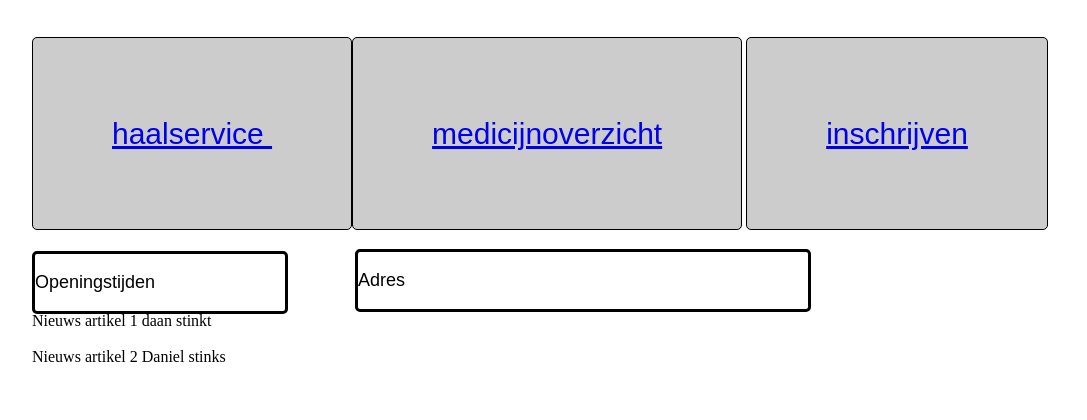
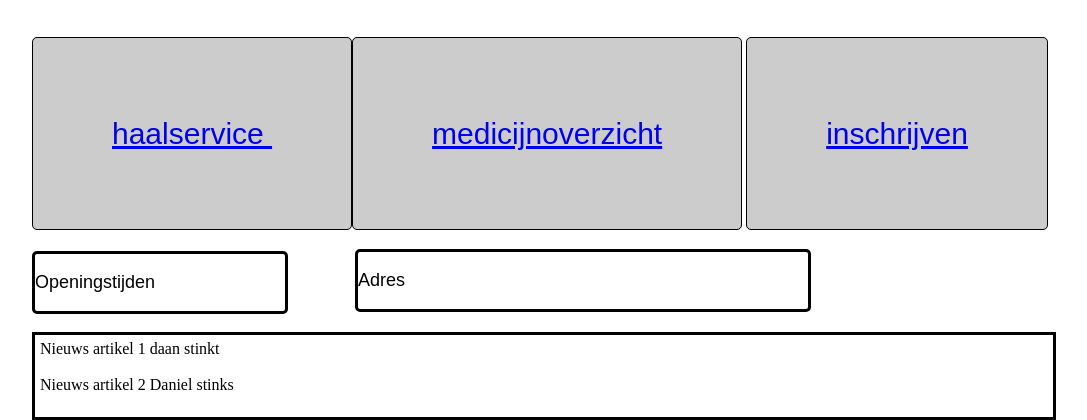
Before and after one commit to Daan7777/apotheeker-website, a PHP site: page / in a window 1280 px wide. Shown: the part 595-1015 px from the top of the page, without its empty margins (96-1183 px from the left). Before the commit the page ends 957 px from the top, so only its background shows below. Run offline with PHP 8.4, Linux system fonts and the light colour scheme; data comes from the database, SQL or seed files in the repository.

Commit message:
home pagina af

```diff
--- a/index.php
+++ b/index.php
@@ -42,9 +42,7 @@
       <div class="adres">
         <p>Adres</p>
       </div>
-</body>
-</html>
-
+      <div class="newslist">
       <?php
     include("includes/databaselink.php");
     $sql = "SELECT * from news";
@@ -58,10 +56,10 @@
     } else {
       echo "0 results";
     }
-
-
 {
 $conn -> close();
 }
-
   ?>
+      </div>
+    </body>
+</html>
```
Lines whose indentation alone changed are shown as unchanged.
